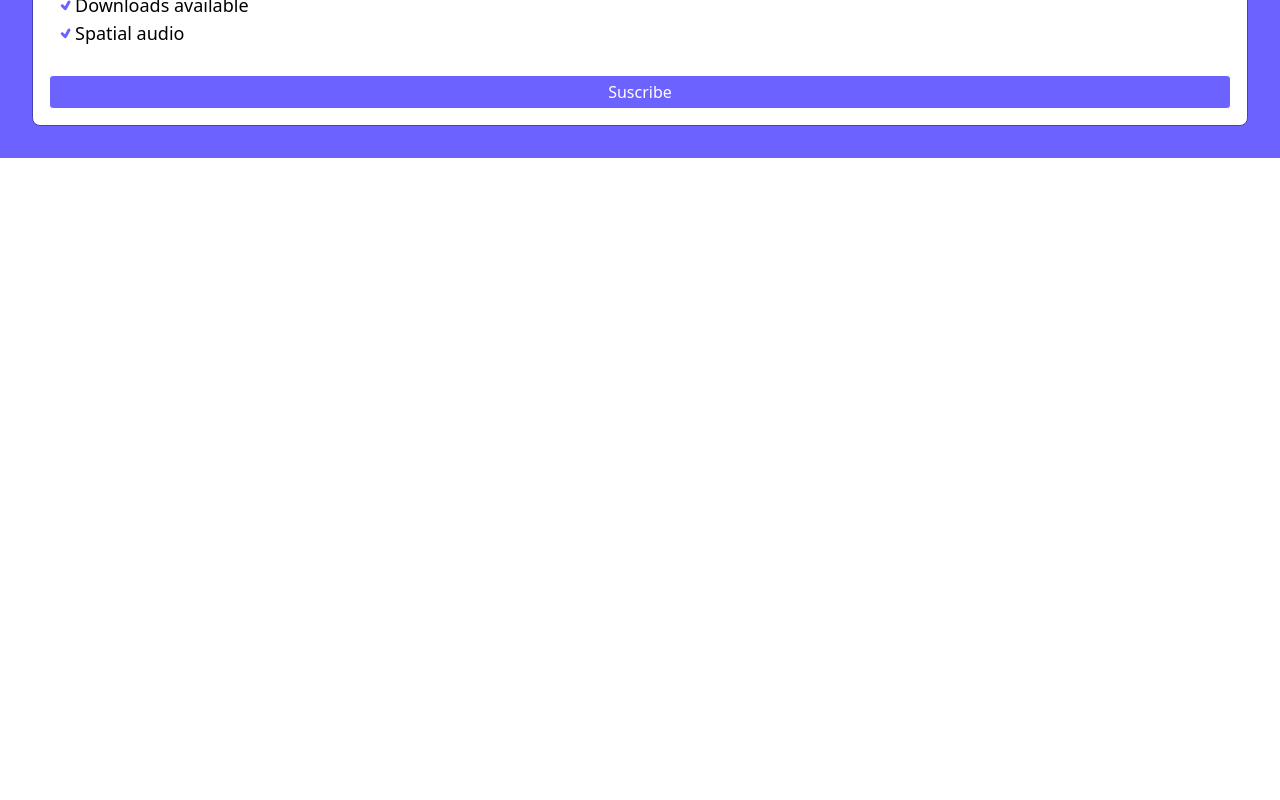
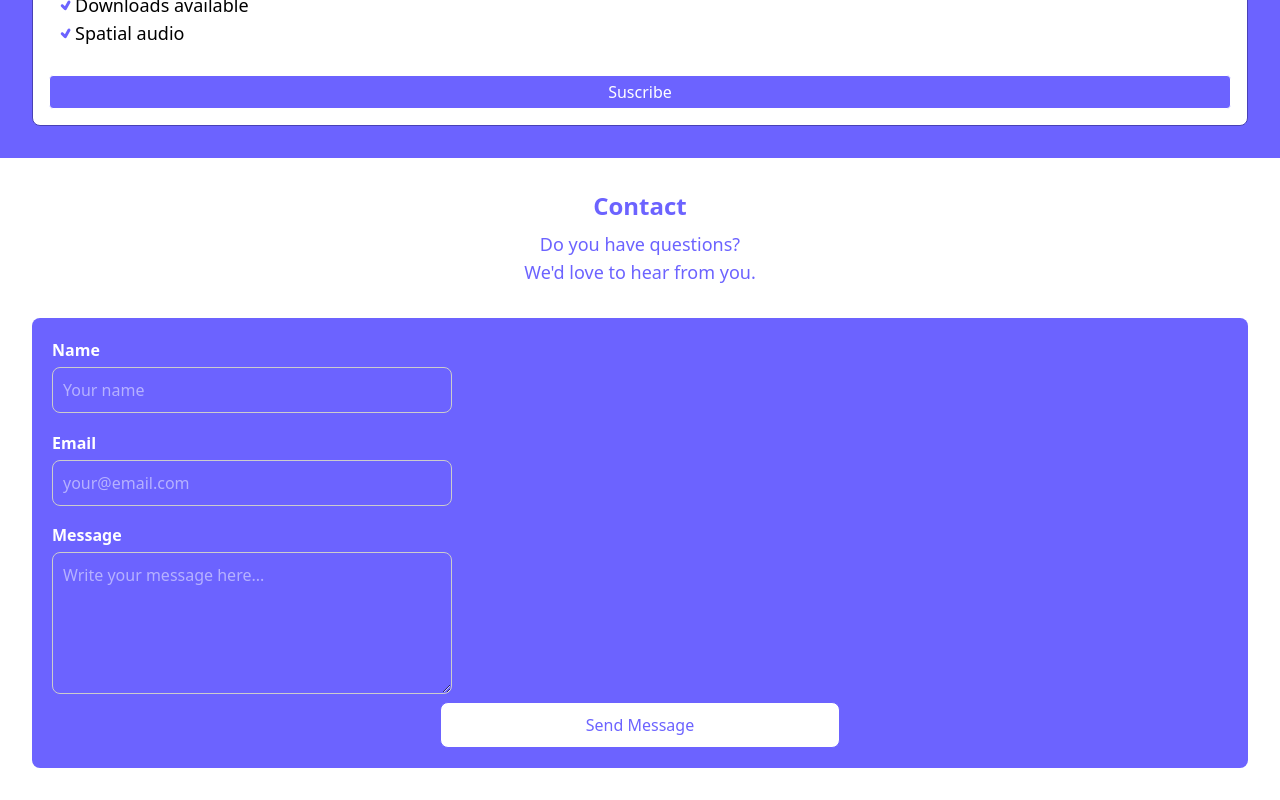
Before and after one commit to pberus/Front-End-Interview-qoop.ai-PedroBerustein, a React (Vite) app in the folder Frontend Interview/: page / in a window 1280 px wide. Shown: the part 3577-4377 px from the top of the page. Before the commit the page ends 3735 px from the top, so only its background shows below. Built offline with nearby package versions, Linux system fonts and the light colour scheme; no server answers.

Commit message:
feat: contact section structure

```diff
--- a/Frontend Interview/src/components/Contact.tsx
+++ b/Frontend Interview/src/components/Contact.tsx
@@ -2,8 +2,48 @@ import { FC } from "react";
 
 const Contact: FC = () => {
   return (
-    <div>
-      <h2>Contact</h2>
+    <div className="flex flex-col gap-8 p-8 text-[#6c63ff] justify-center items-center">
+      <div className="flex flex-col gap-2 text-center">
+        <h2 className="text-2xl font-bold">Contact</h2>
+        <p className="text-lg text-[#6c63ff]">
+          Do you have questions? <br />We'd love to hear from you.
+        </p>
+      </div>
+      <div className="h-[450px] w-[100%] bg-[#6c63ff] text-white p-2 rounded-lg">
+        <form className="flex flex-col gap-2 h-full p-3 justify-center items-center" onSubmit={(e) => e.preventDefault()}>
+          <div className="flex-1 flex flex-col w-full">
+            <label htmlFor='name' className="font-bold mb-[5px]">Name</label>
+            <input type='text' id='name' placeholder='Your name' required className="max-w-100 p-[10px] border-1 border-[#ccc] rounded-lg" />
+          </div>
+          <div className="flex-1 flex flex-col w-full">
+            <label htmlFor='email' className="font-bold mb-[5px]">Email</label>
+            <input
+              type='email'
+              id='email'
+              placeholder='your@email.com'
+              required
+              className="max-w-100 p-[10px] border-1 border-[#ccc] rounded-lg"
+            />
+          </div>
+          <div className="flex-1 flex flex-col w-full">
+            <label htmlFor='message' className="font-bold mb-[5px]">Message</label>
+            <textarea
+              id='message'
+              rows={5}
+              placeholder='Write your message here...'
+              required
+              maxLength={1000}
+              className="resize-vertical max-h-[50vh] overflow-y-auto max-w-100 p-[10px] border-1 border-[#ccc] rounded-lg"
+            ></textarea>
+          </div>
+          <button
+            type='submit'
+            className="max-w-100 w-full p-[10px] bg-white text-[#6c63ff] border border-[#6c63ff] rounded-lg cursor-pointer transition duration-300 ease-in-out hover:bg-[#6c63ff] hover:text-white hover:border-white"
+          >
+            Send Message
+          </button>
+        </form>
+      </div>
     </div>
   );
 };
--- a/Frontend Interview/src/views/Home/Home.tsx
+++ b/Frontend Interview/src/views/Home/Home.tsx
@@ -3,6 +3,7 @@ import Hero from "../../components/Hero";
 import Features from "../../components/Features";
 import Testimonials from "../../components/Testimonials";
 import Pricing from "../../components/Pricing";
+import Contact from "../../components/Contact";
 
 const Home: FC = () => {
   return (
@@ -11,6 +12,7 @@ const Home: FC = () => {
       <Features />
       <Testimonials />
       <Pricing />
+      <Contact />
     </div>
   );
 };
```
